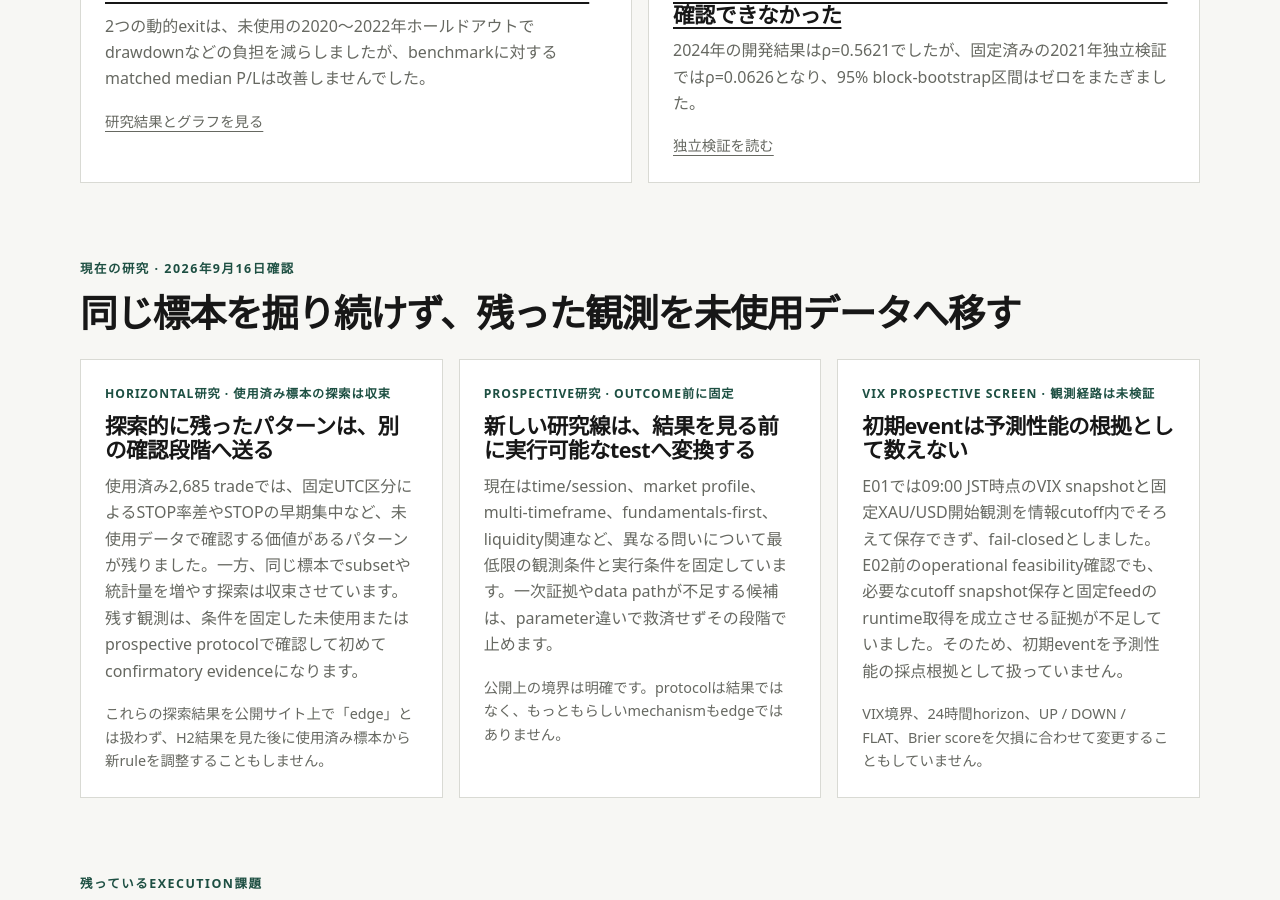
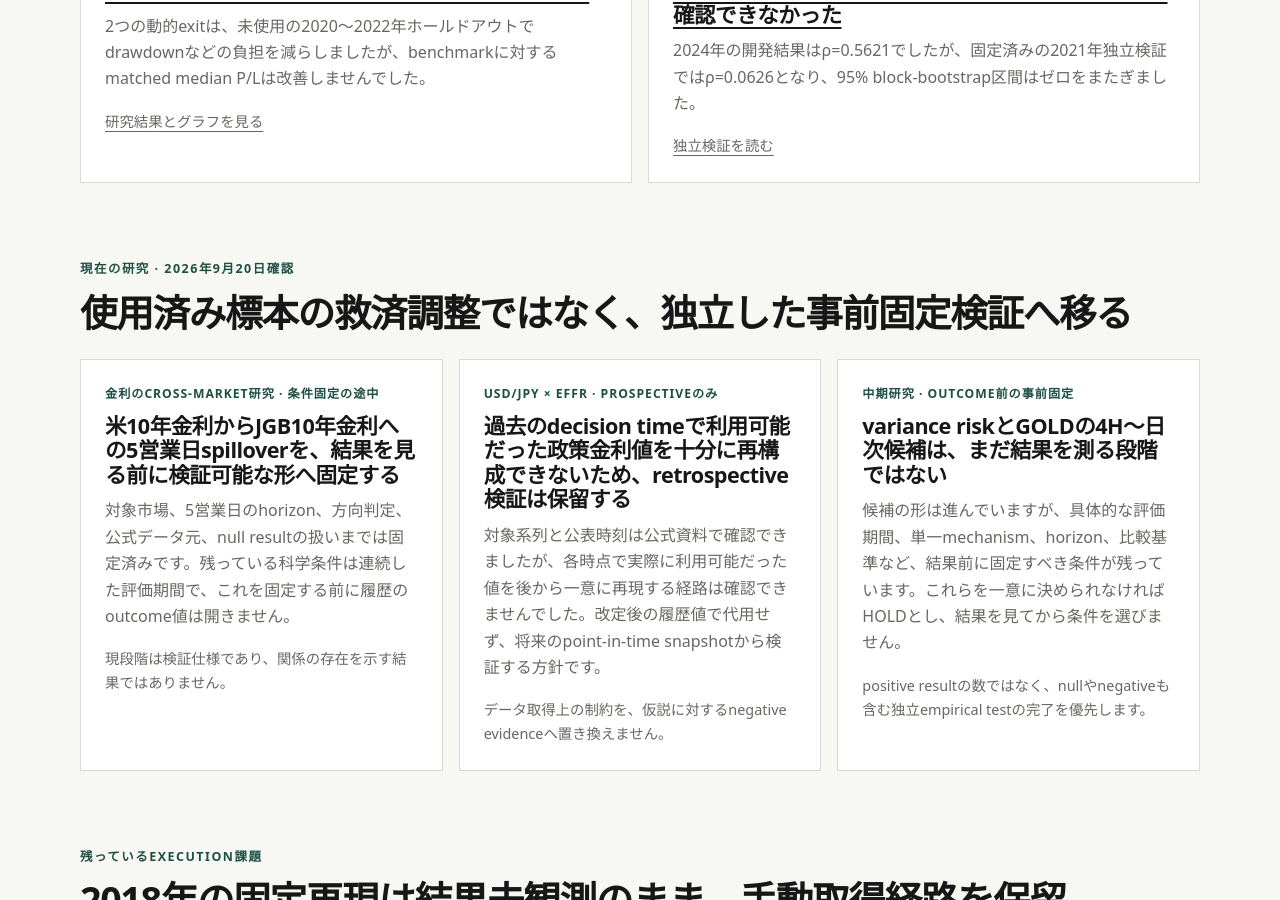
Before and after one commit to Josh-Temple/studio-lab-research, a Jekyll site: the page built from ja/trading.md, in a window 1280 px wide and 900 px high, scrolled down 1406 px. Built offline with Jekyll 4.4.1, drawn with Linux system fonts in a browser that asks for light colours.

Commit message:
トレード研究の現在地を更新

```diff
--- a/ja/trading.md
+++ b/ja/trading.md
@@ -2,7 +2,7 @@
 title: トレード
 lang: ja
 permalink: /ja/trading/
-updated: "2026-09-16"
+updated: "2026-09-20"
 description: Studio Labのレビュー済みトレード研究。開発テスト、ホールドアウト、未使用データ検証、execution-aware検証、prospective protocol、negative resultを含みます。
 ---
 
@@ -47,25 +47,25 @@ description: Studio Labのレビュー済みトレード研究。開発テスト
 </section>
 
 <section class="section">
-  <div class="section-heading"><div><p class="eyebrow">現在の研究 · 2026年9月16日確認</p><h2>同じ標本を掘り続けず、残った観測を未使用データへ移す</h2></div></div>
+  <div class="section-heading"><div><p class="eyebrow">現在の研究 · 2026年9月20日確認</p><h2>使用済み標本の救済調整ではなく、独立した事前固定検証へ移る</h2></div></div>
   <div class="feature-grid">
     <article class="feature-card">
-      <p class="feature-meta">Horizontal研究 · 使用済み標本の探索は収束</p>
-      <h3>探索的に残ったパターンは、別の確認段階へ送る</h3>
-      <p>使用済み2,685 tradeでは、固定UTC区分によるSTOP率差やSTOPの早期集中など、未使用データで確認する価値があるパターンが残りました。一方、同じ標本でsubsetや統計量を増やす探索は収束させています。残す観測は、条件を固定した未使用またはprospective protocolで確認して初めてconfirmatory evidenceになります。</p>
-      <p class="card-links">これらの探索結果を公開サイト上で「edge」とは扱わず、H2結果を見た後に使用済み標本から新ruleを調整することもしません。</p>
+      <p class="feature-meta">金利のcross-market研究 · 条件固定の途中</p>
+      <h3>米10年金利からJGB10年金利への5営業日spilloverを、結果を見る前に検証可能な形へ固定する</h3>
+      <p>対象市場、5営業日のhorizon、方向判定、公式データ元、null resultの扱いまでは固定済みです。残っている科学条件は連続した評価期間で、これを固定する前に履歴のoutcome値は開きません。</p>
+      <p class="card-links">現段階は検証仕様であり、関係の存在を示す結果ではありません。</p>
     </article>
     <article class="feature-card">
-      <p class="feature-meta">prospective研究 · outcome前に固定</p>
-      <h3>新しい研究線は、結果を見る前に実行可能なtestへ変換する</h3>
-      <p>現在はtime/session、market profile、multi-timeframe、fundamentals-first、liquidity関連など、異なる問いについて最低限の観測条件と実行条件を固定しています。一次証拠やdata pathが不足する候補は、parameter違いで救済せずその段階で止めます。</p>
-      <p class="card-links">公開上の境界は明確です。protocolは結果ではなく、もっともらしいmechanismもedgeではありません。</p>
+      <p class="feature-meta">USD/JPY × EFFR · prospectiveのみ</p>
+      <h3>過去のdecision timeで利用可能だった政策金利値を十分に再構成できないため、retrospective検証は保留する</h3>
+      <p>対象系列と公表時刻は公式資料で確認できましたが、各時点で実際に利用可能だった値を後から一意に再現する経路は確認できませんでした。改定後の履歴値で代用せず、将来のpoint-in-time snapshotから検証する方針です。</p>
+      <p class="card-links">データ取得上の制約を、仮説に対するnegative evidenceへ置き換えません。</p>
     </article>
     <article class="feature-card">
-      <p class="feature-meta">VIX prospective screen · 観測経路は未検証</p>
-      <h3>初期eventは予測性能の根拠として数えない</h3>
-      <p>E01では09:00 JST時点のVIX snapshotと固定XAU/USD開始観測を情報cutoff内でそろえて保存できず、fail-closedとしました。E02前のoperational feasibility確認でも、必要なcutoff snapshot保存と固定feedのruntime取得を成立させる証拠が不足していました。そのため、初期eventを予測性能の採点根拠として扱っていません。</p>
-      <p class="card-links">VIX境界、24時間horizon、UP / DOWN / FLAT、Brier scoreを欠損に合わせて変更することもしていません。</p>
+      <p class="feature-meta">中期研究 · outcome前の事前固定</p>
+      <h3>variance riskとGOLDの4H〜日次候補は、まだ結果を測る段階ではない</h3>
+      <p>候補の形は進んでいますが、具体的な評価期間、単一mechanism、horizon、比較基準など、結果前に固定すべき条件が残っています。これらを一意に決められなければHOLDとし、結果を見てから条件を選びません。</p>
+      <p class="card-links">positive resultの数ではなく、nullやnegativeも含む独立empirical testの完了を優先します。</p>
     </article>
   </div>
 </section>
```
